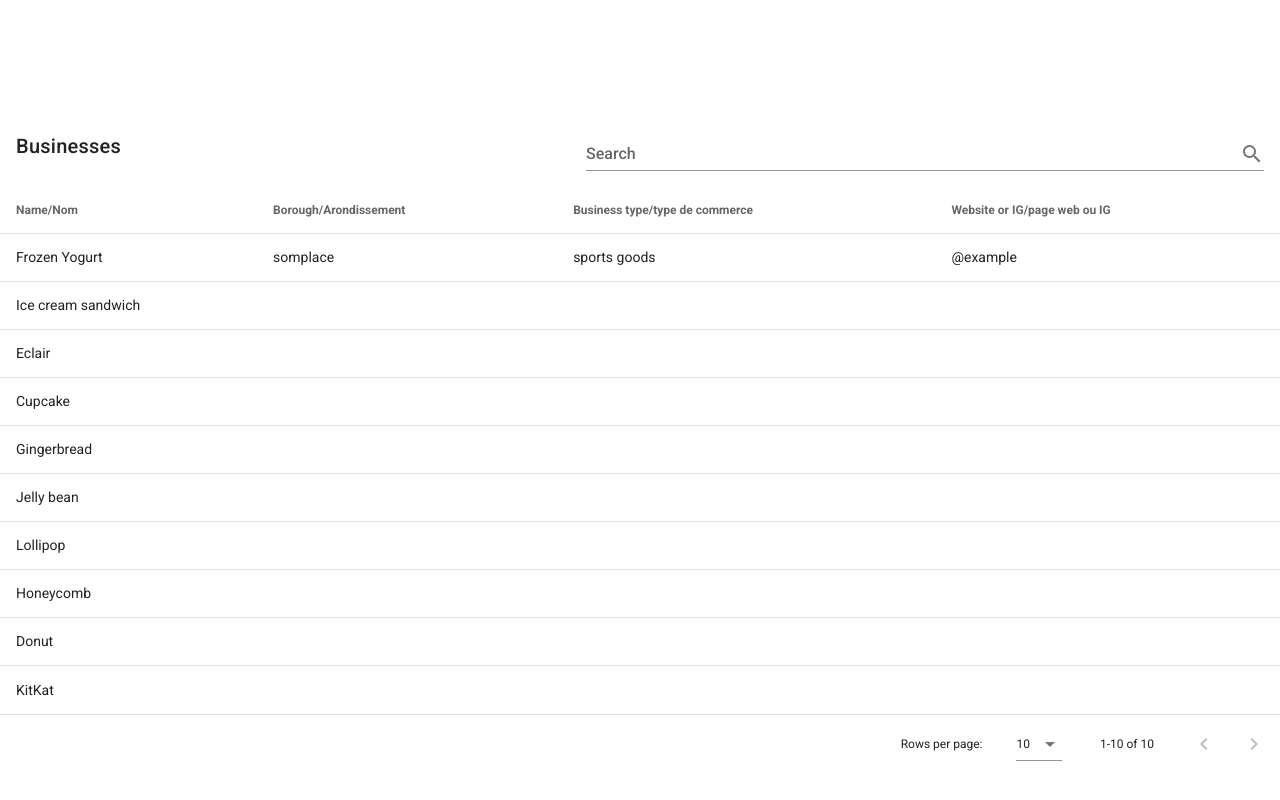
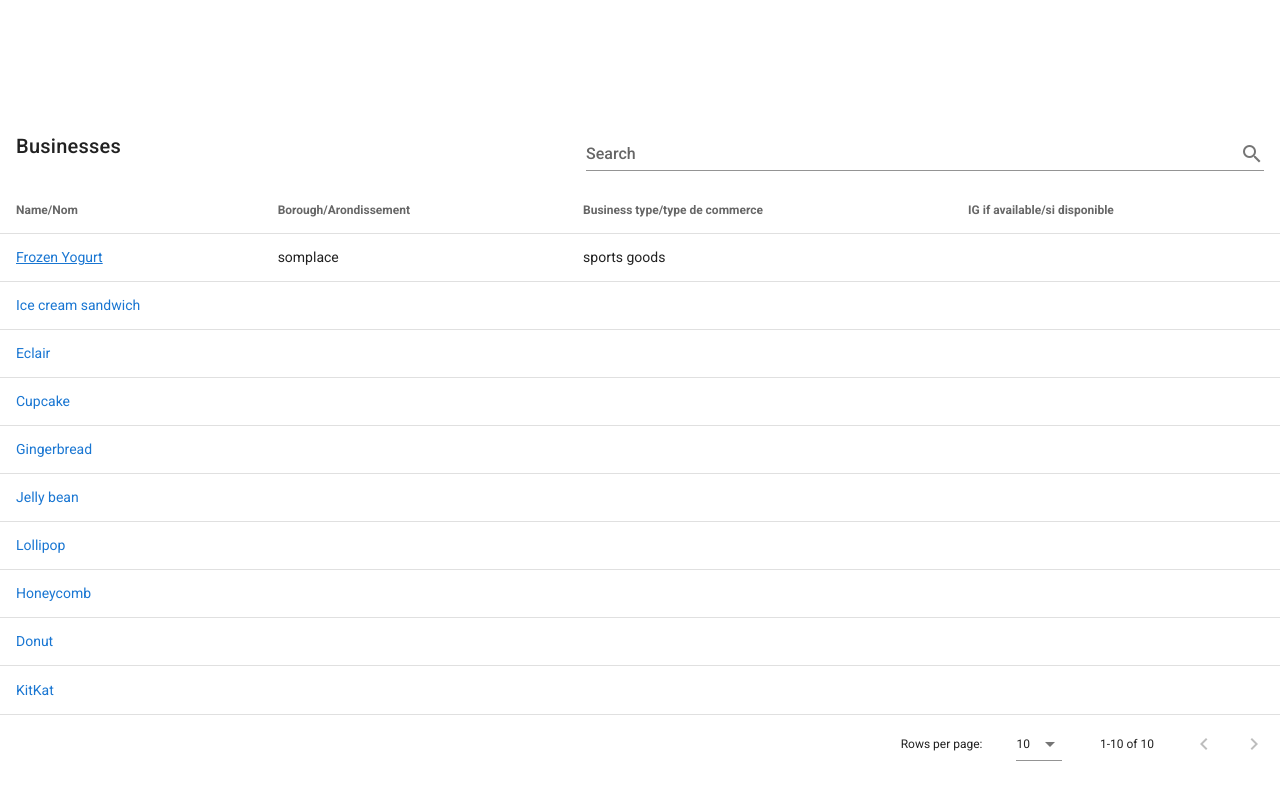
Before and after one commit to antinomezco/mbb, a Vue app: page / in a window 1280 px wide. Shown: the part 694-1494 px from the top of the page. Built offline with nearby package versions, Linux system fonts and the light colour scheme.

Commit message:
fixed website link and replaced web with IG

```diff
--- a/src/components/Business.vue
+++ b/src/components/Business.vue
@@ -13,9 +13,13 @@
     </v-card-title>
     <v-data-table
       :headers="headers"
-      :items="desserts"
+      :items="businesses"
       :search="search"
-    ></v-data-table>
+    >
+      <template v-slot:item.name="{ item }">
+        <a class="no-underline hover:text-gray-800 font-bold text-gray-600 text-sm p-3" :href="item.web" target="_blank"> {{ item.name }}</a>
+      </template>
+    </v-data-table>
   </v-app>
 </template>
 
@@ -34,15 +38,14 @@
           },
           { text: 'Borough/Arondissement', value: 'borough' },
           { text: 'Business type/type de commerce', value: 'commerce' },
-          { text: 'Website or IG/page web ou IG', value: 'web' },
+          { text: 'IG if available/si disponible', value: 'ig' },
         ],
-        desserts: [
+        businesses: [
           {
             name: 'Frozen Yogurt',
             borough: 'somplace',
             commerce: 'sports goods',
-            web: '@example',
-            protein: 4.0,
+            web: 'http://www.google.com',
             iron: '1%',
           },
           {
--- a/src/components/Restaurant.vue
+++ b/src/components/Restaurant.vue
@@ -15,7 +15,11 @@
       :headers="headers"
       :items="restaurants"
       :search="search"
-    ></v-data-table>
+    >
+      <template v-slot:item.name="{ item }">
+        <a class="no-underline hover:text-gray-800 font-bold text-gray-600 text-sm p-3" :href="item.web" target="_blank"> {{ item.name }}</a>
+      </template>
+    </v-data-table>
   </v-app>
 </template>
 
@@ -35,7 +39,7 @@
           { text: 'Borough/Arondissement', value: 'borough' },
           { text: 'Cuisine', value: 'cuisine' },
           { text: 'Availability/Disponibilité', value: 'availability' },
-          { text: 'Website or IG/page web ou IG', value: 'web' },
+          { text: 'IG if available/si disponible', value: 'ig' },
         ],
         restaurants: [
           {
@@ -43,21 +47,21 @@
             borough: 'Villeray-Saint-Michel-Parc-Extension',
             cuisine: 'Haitian/Haïtienne',
             availability: 'Takeout',
-            web: '<a href=https://www.yelp.ca/biz/march%C3%A9-m%C3%A9li-m%C3%A9lo-montr%C3%A9al-4>'
+            web: 'http://www.yelp.ca/biz/march%C3%A9-m%C3%A9li-m%C3%A9lo-montr%C3%A9al-4'
           },
           {
             name: 'test restaurant',
             borough: 'somewhere',
             cuisine: 'mexican',
             availability: 'delivery',
-            web: ' <a href="https://www.w3schools.com">Visit W3Schools.com!</a> '
+            web: 'https://www.w3schools.com">Visit W3Schools.com'
           },
           {
             name: 'Eclair',
             borough: 'Hochelaga-Maisonneuve',
             cuisine: 'Cameroonian',
             availability: 'delivery',
-            web: '<div v-html="https://www.w3schools.com">Visit W3Schools.com!</div>'
+            web: 'https://www.w3schools.com">Visit W3Schools.com'
           },
           {
             name: 'Cupcake',
--- a/src/components/static/Header.vue
+++ b/src/components/static/Header.vue
@@ -35,7 +35,4 @@
 </script>
 
 <style>
-.v-application--wrap {
-  min-height: 1vh;
-}
 </style>
```
